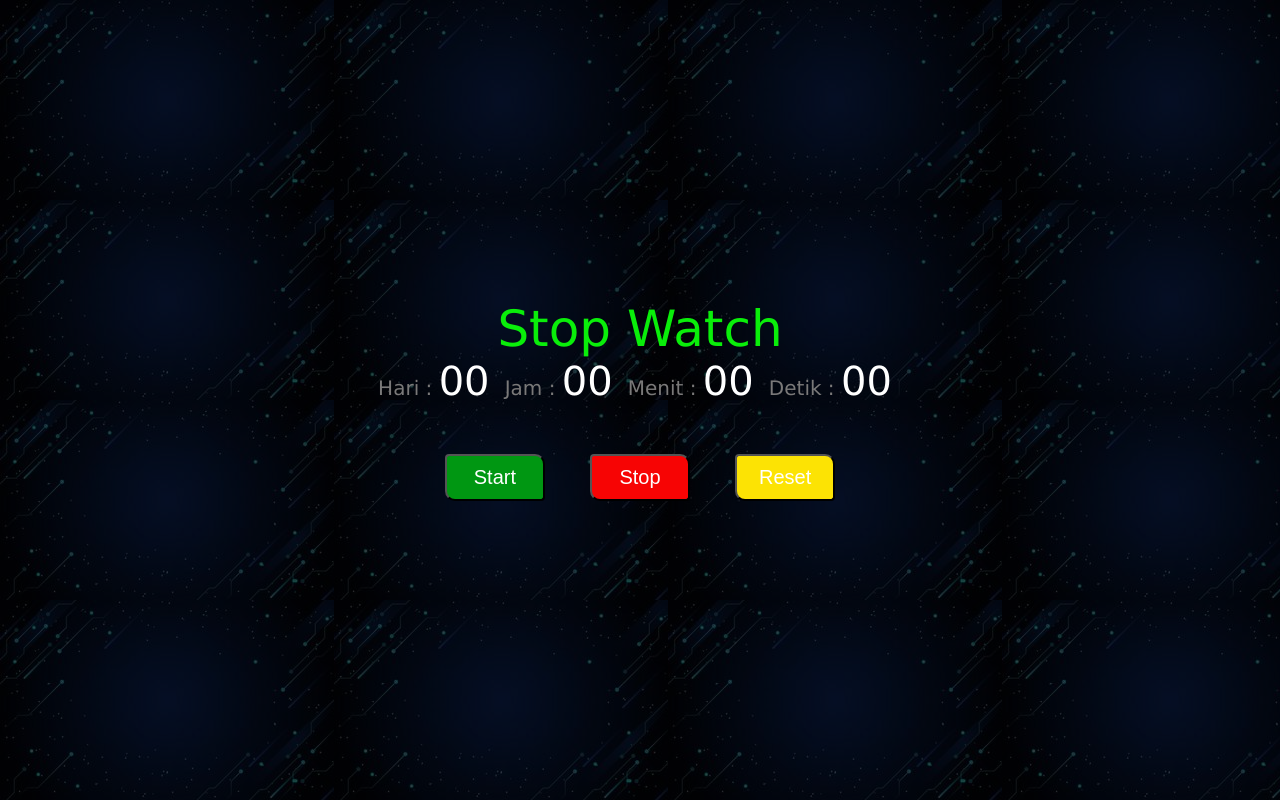
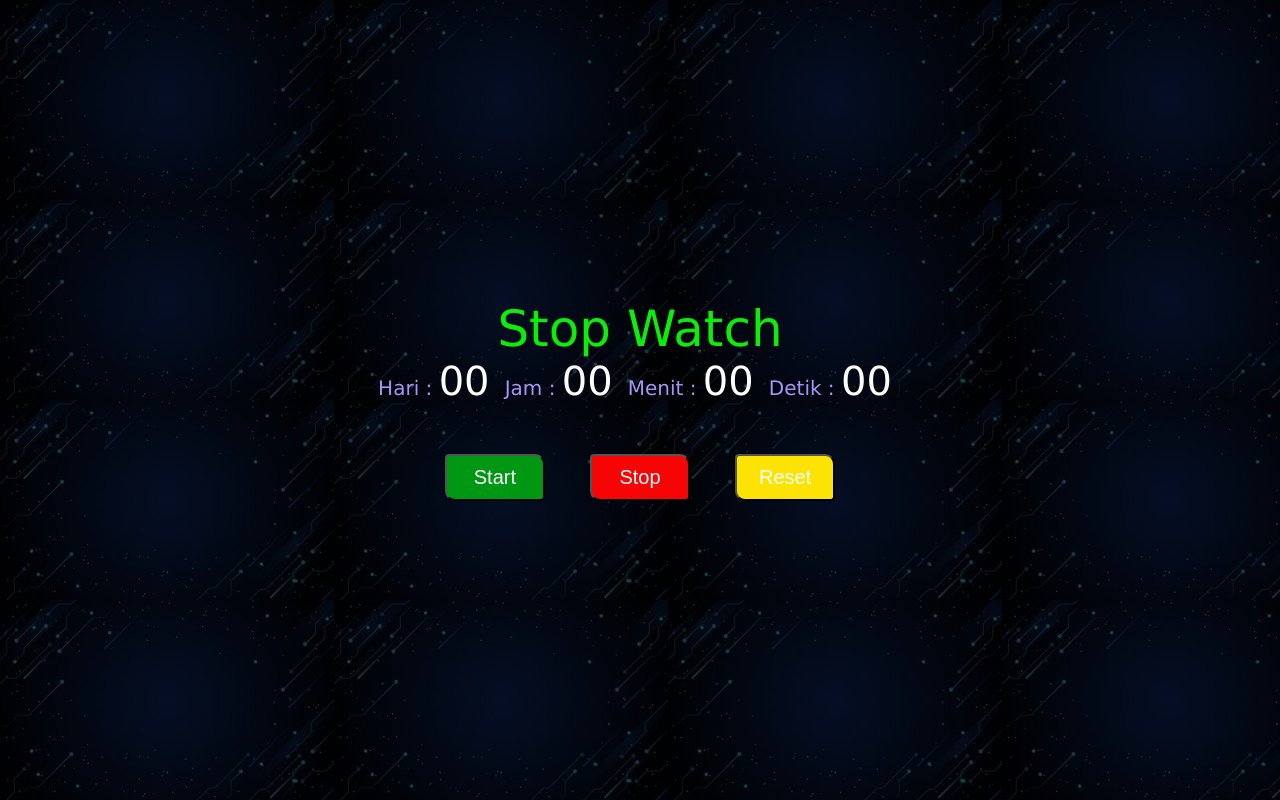
Before and after one commit to sapikwaidi/stopwatch.github.io, a plain HTML site: page index.html in a window 1280 px wide. Drawn offline with Linux system fonts and the light colour scheme.

Commit message:
change color txt class

```diff
--- a/style.css
+++ b/style.css
@@ -38,7 +38,7 @@ div{
 }
 
 .txt{
-    color: rgb(122, 121, 121);
+    color: rgb(167, 150, 248);
 }
 
 div .batas-kanan{
```
